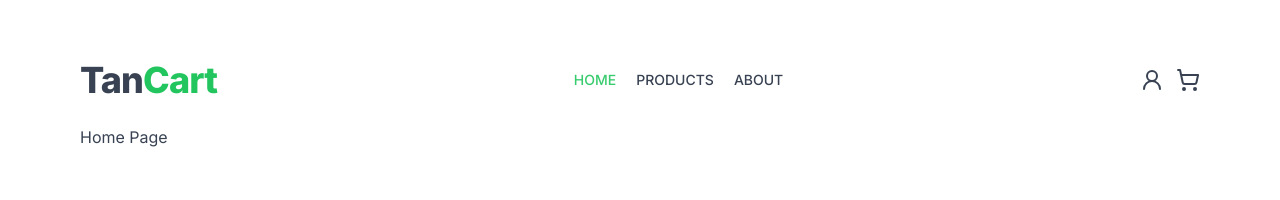
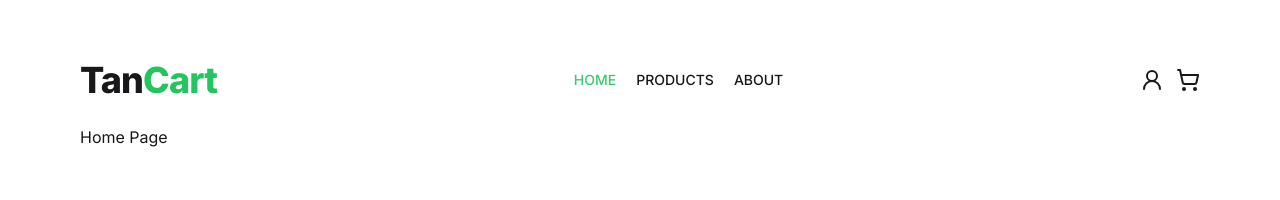
Before and after one commit to Cedrickkk/tancart, a React (Vite) app: page / in a window 1280 px wide. Shown: the top 200 px of the page. Built offline with nearby package versions, Linux system fonts and the light colour scheme.

Commit message:
Fix primary color
* Revert to the zinc theme of shadcn

```diff
--- a/src/index.css
+++ b/src/index.css
@@ -3,6 +3,7 @@
 @tailwind base;
 @tailwind components;
 @tailwind utilities;
+
 @layer base {
   :root {
     --background: 0 0% 100%;
@@ -11,7 +12,7 @@
     --card-foreground: 240 10% 3.9%;
     --popover: 0 0% 100%;
     --popover-foreground: 240 10% 3.9%;
-    --primary: 217, 19%, 27%;
+    --primary: 240 5.9% 10%;
     --primary-foreground: 0 0% 98%;
     --secondary: 240 4.8% 95.9%;
     --secondary-foreground: 240 5.9% 10%;
@@ -23,14 +24,15 @@
     --destructive-foreground: 0 0% 98%;
     --border: 240 5.9% 90%;
     --input: 240 5.9% 90%;
-    --ring: 240 10% 3.9%;
+    --ring: 240 5.9% 10%;
+    --radius: 0.3rem;
     --chart-1: 12 76% 61%;
     --chart-2: 173 58% 39%;
     --chart-3: 197 37% 24%;
     --chart-4: 43 74% 66%;
     --chart-5: 27 87% 67%;
-    --radius: 0.5rem;
   }
+
   .dark {
     --background: 240 10% 3.9%;
     --foreground: 0 0% 98%;
@@ -58,6 +60,7 @@
     --chart-5: 340 75% 55%;
   }
 }
+
 @layer base {
   * {
     @apply border-border;
```
